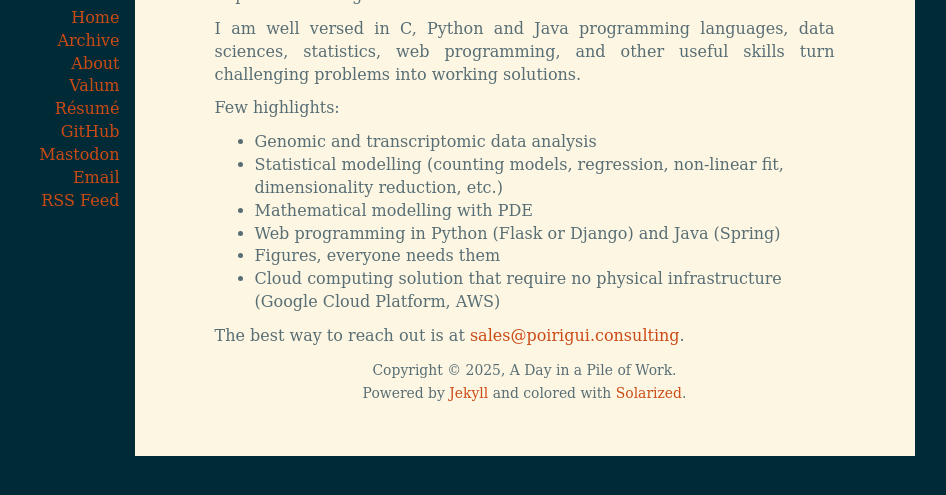
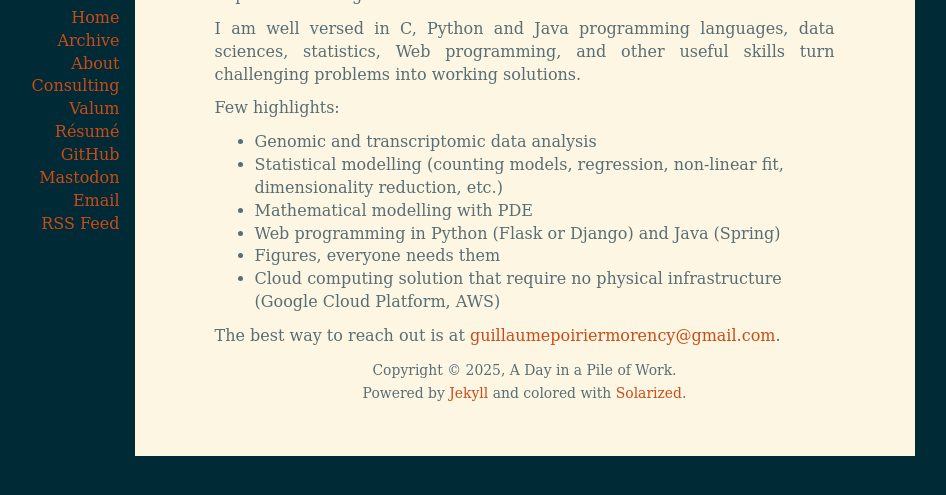
Before and after one commit to arteymix/arteymix.github.io, a Jekyll site: the page built from consulting/index.md, in a window 1280 px wide, cut to the strip 284-779 px from the top of the page. Shown: the whole strip, without its empty margins (213-1159 px from the left). Built offline with Jekyll 4.4.1, drawn with Linux system fonts in a browser that asks for light colours; some web fonts are replaced.

Commit message:
Update consulting page, links and email

```diff
--- a/_config.yml
+++ b/_config.yml
@@ -1,5 +1,5 @@
 name: A Day in a Pile of Work
-url: https://arteymix.github.io
+url: 'https://arteymix.github.io'
 author: Guillaume Poirier-Morency <guillaumepoiriermorency@gmail.com>
 description: My personal Web development blog
 
--- a/_layouts/base.html
+++ b/_layouts/base.html
@@ -45,6 +45,7 @@
             <li><a href="/">Home</a></li>
             <li><a href="/archives">Archive</a></li>
             <li><a href="/about">About</a></li>
+            <li><a href="/consulting">Consulting</a></li>
             {% for category in site.categories %}
               <li><a href="/{{ category[0] }}">{{ category[0] | capitalize }}</a></li>
             {% endfor %}
--- a/consulting/index.md
+++ b/consulting/index.md
@@ -8,7 +8,7 @@ programming, and mathematical modelling. I operate in Vancouver BC for in-person
 meetings.
 
 I am well versed in C, Python and Java programming languages, data sciences,
-statistics, web programming, and other useful skills turn challenging problems
+statistics, Web programming, and other useful skills turn challenging problems
 into working solutions.
 
 Few highlights:
@@ -22,4 +22,4 @@ Few highlights:
  - Cloud computing solution that require no physical infrastructure (Google
    Cloud Platform, AWS)
 
-The best way to reach out is at [sales@poirigui.consulting](mailto:sales@poirigui.consulting).
+The best way to reach out is at [guillaumepoiriermorency@gmail.com](mailto:guillaumepoiriermorency@gmail.com?subject=Consulting Inquiry).
```
